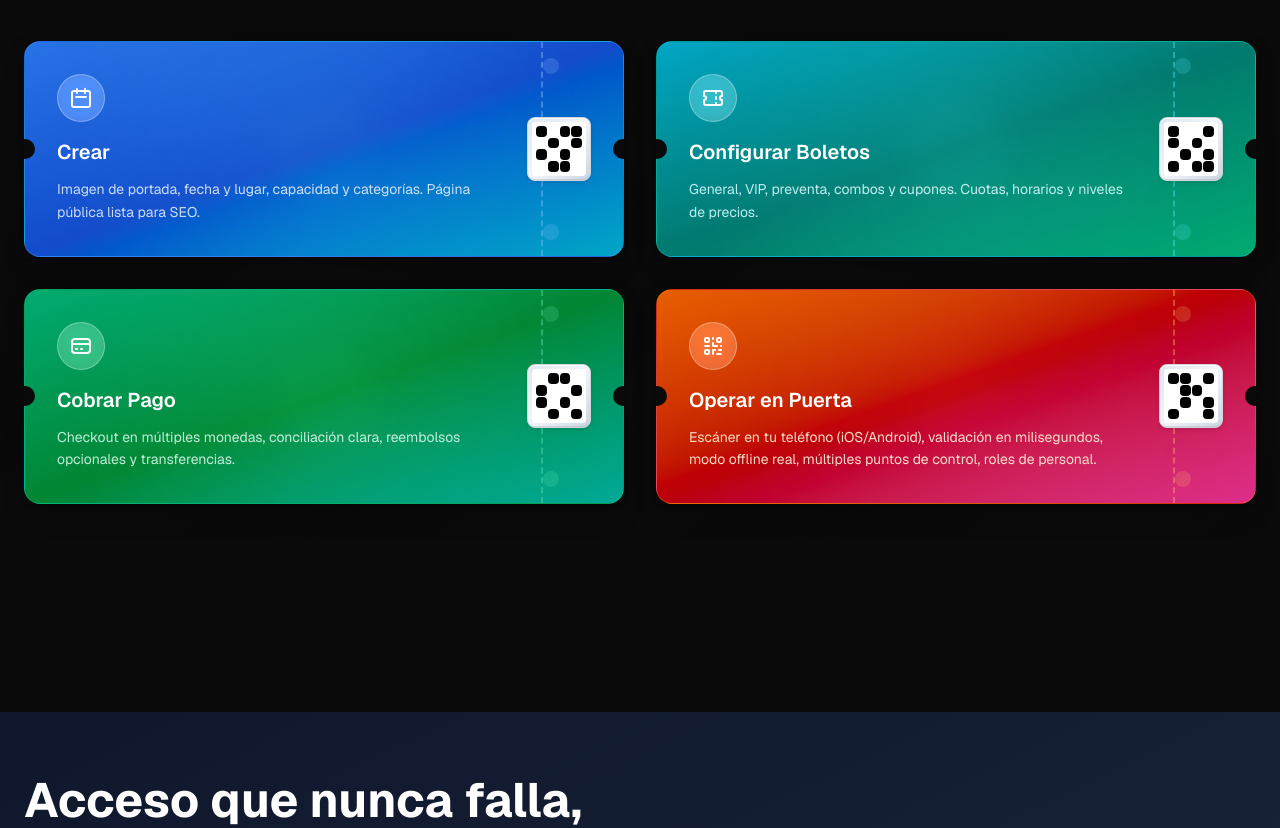
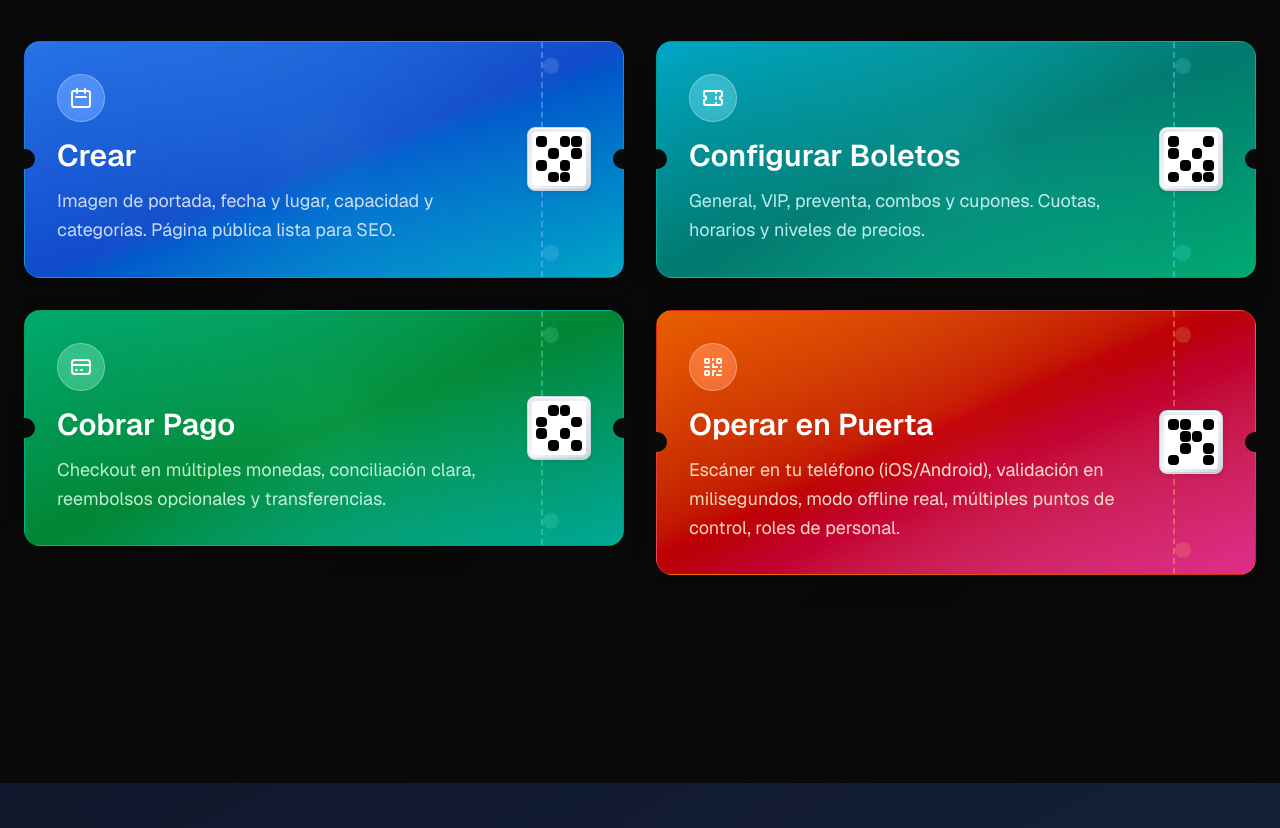
Before and after one commit to juangurdian/bole.to-website, a Next.js app: page / in a window 1280 px wide. Shown: the part 3260-4088 px from the top of the page. Built offline with nearby package versions, Linux system fonts and the light colour scheme.

Commit message:
Text size change in operation section

```diff
--- a/src/app/page.tsx
+++ b/src/app/page.tsx
@@ -438,8 +438,8 @@ export default function Home() {
                         <path strokeLinecap="round" strokeLinejoin="round" strokeWidth={2} d="M8 7V3m8 4V3m-9 8h10M5 21h14a2 2 0 002-2V7a2 2 0 00-2-2H5a2 2 0 00-2 2v12a2 2 0 002 2z" />
                       </svg>
                     </div>
-                    <h3 className="text-xl font-semibold mb-3 text-white group-hover:text-blue-100 transition-colors">{t('create')}</h3>
-                    <p className="text-blue-100/90 text-sm leading-relaxed">{t('createDesc')}</p>
+                    <h3 className="text-3xl font-semibold mb-3 text-white group-hover:text-blue-100 transition-colors">{t('create')}</h3>
+                    <p className="text-blue-100/90 text-lg leading-relaxed">{t('createDesc')}</p>
                   </div>
 
                   {/* QR Code area */}
@@ -484,8 +484,8 @@ export default function Home() {
                         <path strokeLinecap="round" strokeLinejoin="round" strokeWidth={2} d="M15 5v2m0 4v2m0 4v2M5 5a2 2 0 00-2 2v3a2 2 0 110 4v3a2 2 0 002 2h14a2 2 0 002-2v-3a2 2 0 110-4V7a2 2 0 00-2-2H5z" />
                       </svg>
                     </div>
-                    <h3 className="text-xl font-semibold mb-3 text-white group-hover:text-cyan-100 transition-colors">{t('configureTickets')}</h3>
-                    <p className="text-cyan-100/90 text-sm leading-relaxed">{t('configureTicketsDesc')}</p>
+                    <h3 className="text-3xl font-semibold mb-3 text-white group-hover:text-cyan-100 transition-colors">{t('configureTickets')}</h3>
+                    <p className="text-cyan-100/90 text-lg leading-relaxed">{t('configureTicketsDesc')}</p>
                   </div>
 
                   {/* QR Code area */}
@@ -530,8 +530,8 @@ export default function Home() {
                         <path strokeLinecap="round" strokeLinejoin="round" strokeWidth={2} d="M3 10h18M7 15h1m4 0h1m-7 4h12a3 3 0 003-3V8a3 3 0 00-3-3H6a3 3 0 00-3 3v8a3 3 0 003 3z" />
                       </svg>
                     </div>
-                    <h3 className="text-xl font-semibold mb-3 text-white group-hover:text-emerald-100 transition-colors">{t('collectPayment')}</h3>
-                    <p className="text-emerald-100/90 text-sm leading-relaxed">{t('collectPaymentDesc')}</p>
+                    <h3 className="text-3xl font-semibold mb-3 text-white group-hover:text-emerald-100 transition-colors">{t('collectPayment')}</h3>
+                    <p className="text-emerald-100/90 text-lg leading-relaxed">{t('collectPaymentDesc')}</p>
                   </div>
 
                   {/* QR Code area */}
@@ -576,8 +576,8 @@ export default function Home() {
                         <path strokeLinecap="round" strokeLinejoin="round" strokeWidth={2} d="M12 4v1m6 11h2m-6 0h-2v4m0-11v3m0 0h.01M12 12h4.01M16 20h4M4 12h4m12 0h.01M5 8h2a1 1 0 001-1V5a1 1 0 00-1-1H5a1 1 0 00-1 1v2a1 1 0 001 1zm12 0h2a1 1 0 001-1V5a1 1 0 00-1-1h-2a1 1 0 00-1 1v2a1 1 0 001 1zM5 20h2a1 1 0 001-1v-2a1 1 0 00-1-1H5a1 1 0 00-1 1v2a1 1 0 001 1z" />
                       </svg>
                     </div>
-                    <h3 className="text-xl font-semibold mb-3 text-white group-hover:text-orange-100 transition-colors">{t('operateAtDoor')}</h3>
-                    <p className="text-orange-100/90 text-sm leading-relaxed">{t('operateAtDoorDesc')}</p>
+                    <h3 className="text-3xl font-semibold mb-3 text-white group-hover:text-orange-100 transition-colors">{t('operateAtDoor')}</h3>
+                    <p className="text-orange-100/90 text-lg leading-relaxed">{t('operateAtDoorDesc')}</p>
                   </div>
 
                   {/* QR Code area */}
```
